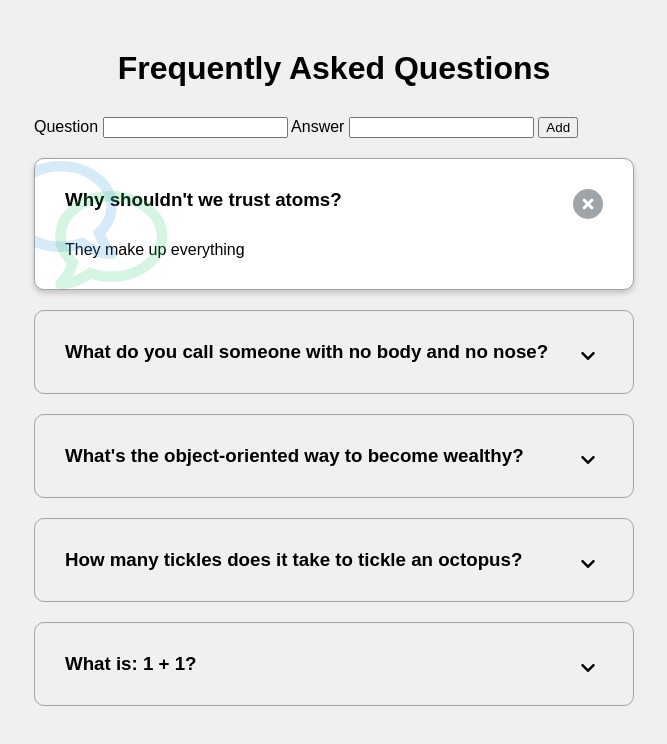
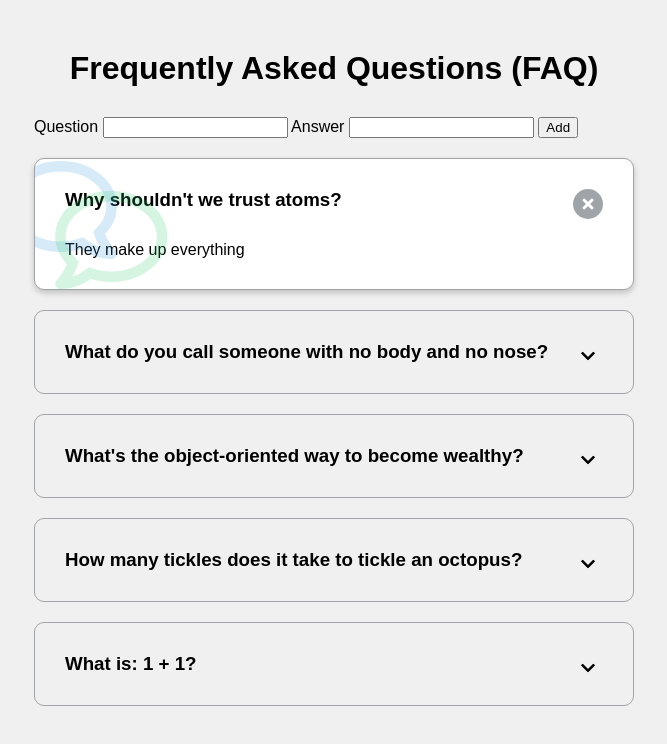
Before and after one commit to MaryamSaeed0119/FA20-BSE-080, a plain HTML site: page index.html in a window 1280 px wide. Shown: the whole page, without its empty margins (306-973 px from the left). Drawn offline with Linux system fonts and the light colour scheme; a web font is replaced by a local one.

Commit message:
changes 2

```diff
--- a/index.html
+++ b/index.html
@@ -14,7 +14,7 @@
     <title>FAQ</title>
   </head>
   <body>
-    <h1>Frequently Asked Questions</h1>
+    <h1>Frequently Asked Questions (FAQ)</h1>
 
     <form id="faqForm">
       <label for="question">Question</label>
```
